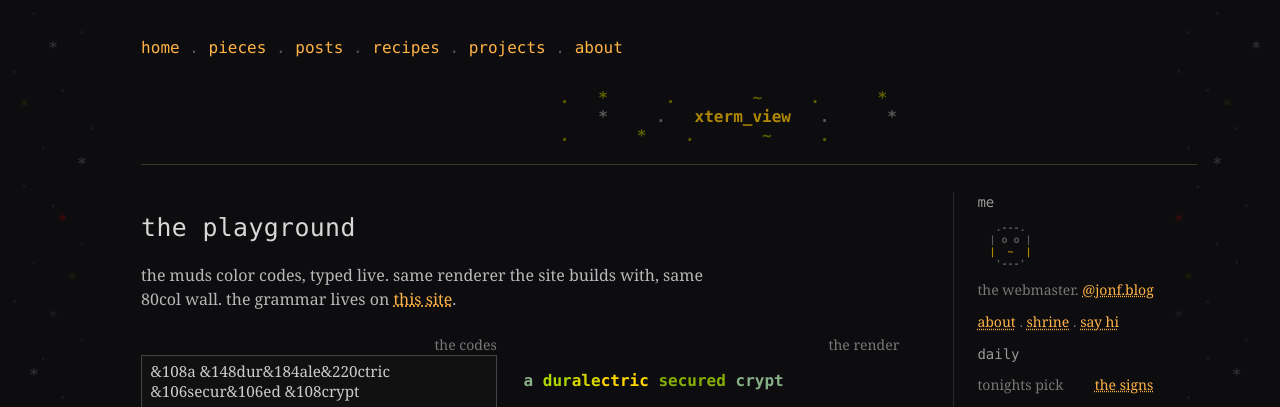
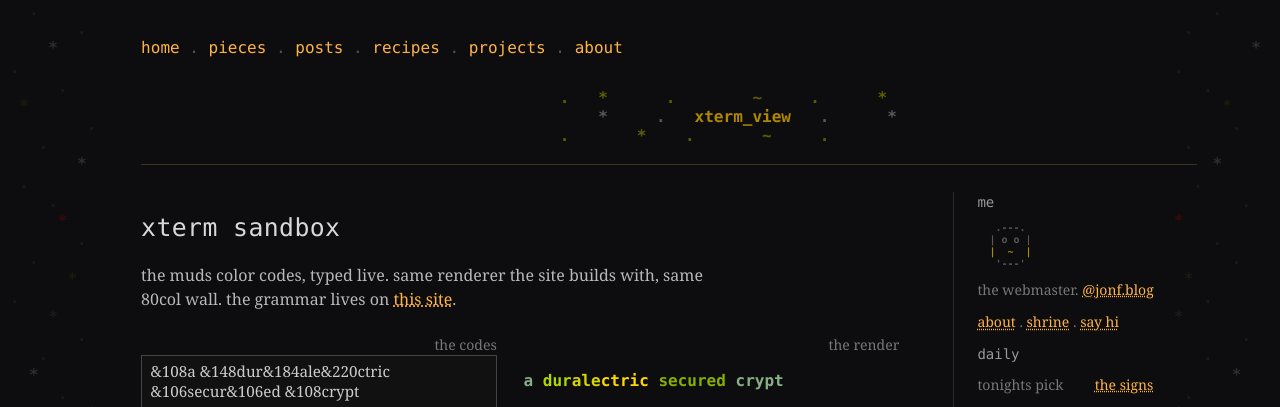
Before and after one commit to jf-atray/jf-atray.github.io, a Jekyll site: the page built from projects/xterm-sandbox.md, in a window 1280 px wide. Shown: the top 407 px of the page. Built offline with Jekyll 4.4.1, drawn with Linux system fonts in a browser that asks for light colours.

Commit message:
the playground renamed to xterm sandbox
Generated with [Devin](https://devin.ai)

Co-Authored-By: Devin <158243242+devin-ai-integration[bot]@users.noreply.github.com>

```diff
--- a/_data/map.yml
+++ b/_data/map.yml
@@ -35,8 +35,8 @@
     - name: xterm-view
       url: /projects/xterm-view.html
       note: this site, as a project
-    - name: the playground
-      url: /projects/playground.html
+    - name: xterm sandbox
+      url: /projects/xterm-sandbox.html
       note: type color codes, watch em render
 - name: about
   url: /about/
--- a/projects/playground.md
+++ b/projects/xterm-sandbox.md
@@ -1,6 +1,6 @@
 ---
-title: the playground
-permalink: /projects/playground.html
+title: xterm sandbox
+permalink: /projects/xterm-sandbox.html
 parent: /projects/
 ---
 
```
Also changed, not shown: projects/index.md (+1 -1 lines).
